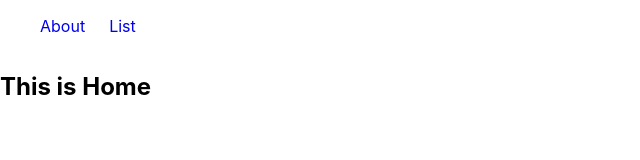
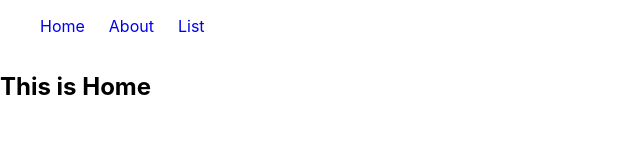
Before and after one commit to keroken/sync-router, a React (Create React App) app: page / in a window 1280 px wide. Shown: the top 160 px of the page, without its empty margins (0-640 px from the left). Built offline with nearby package versions, Linux system fonts and the light colour scheme.

Commit message:
add Home and NotFound routes

```diff
--- a/src/App.js
+++ b/src/App.js
@@ -2,12 +2,16 @@ import { Link, Route, Switch } from 'react-router-dom'
 import About from './components/About';
 import Home from './components/Home';
 import List from './components/List';
+import NotFound from './components/NotFound';
 import styled from 'styled-components';
 
 function App() {
   return (
     <StyledBase>
       <StyledMenu>
+        <li className="menu-item">
+          <Link to="/">Home</Link>
+        </li>
         <li className="menu-item">
           <Link to="/about">About</Link>
         </li>
@@ -24,6 +28,9 @@ function App() {
         </Route>
         <Route path="/list">
           <List />
+        </Route>
+        <Route path="*">
+          <NotFound />
         </Route>
       </Switch>
     </StyledBase>
```
